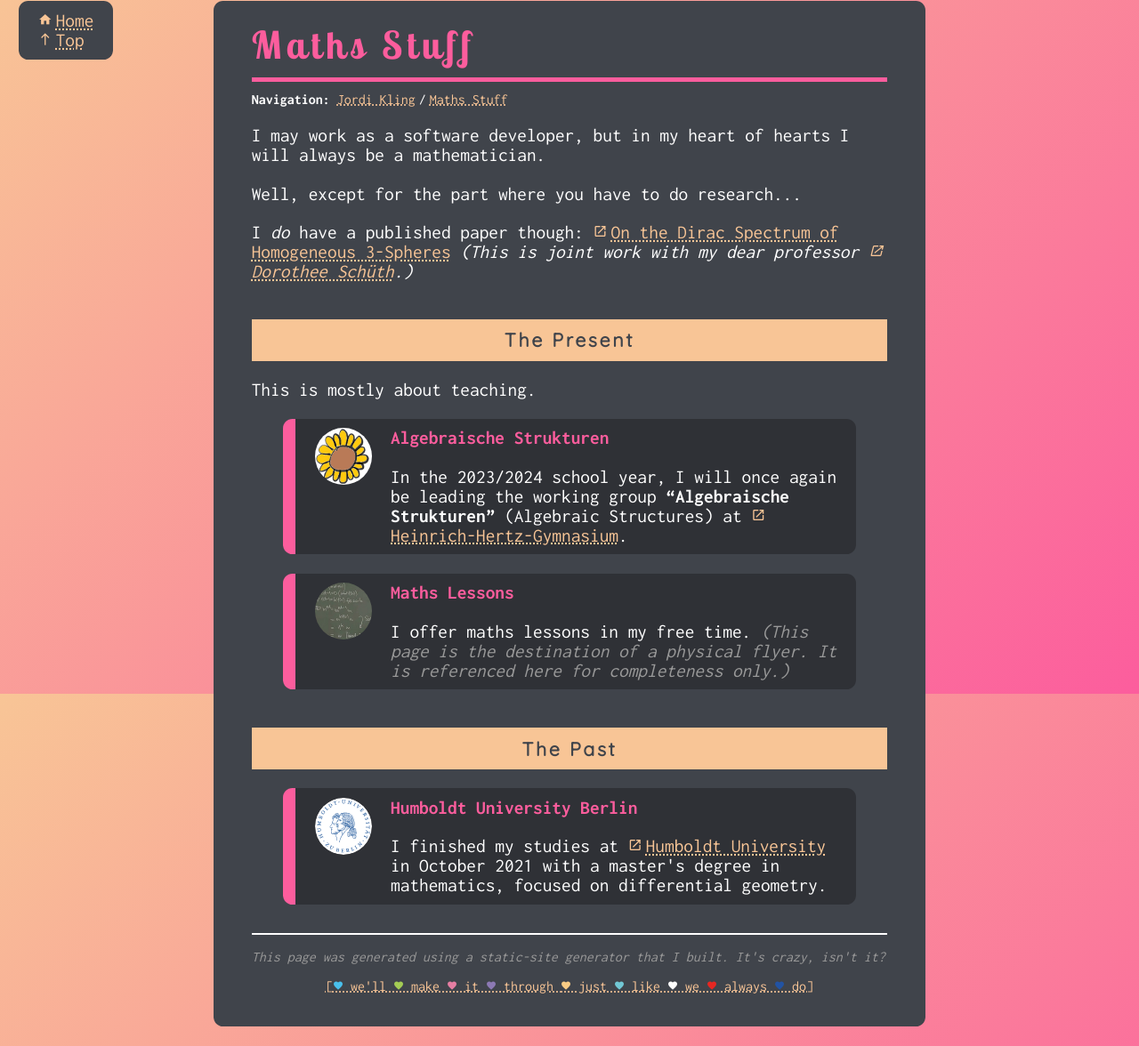
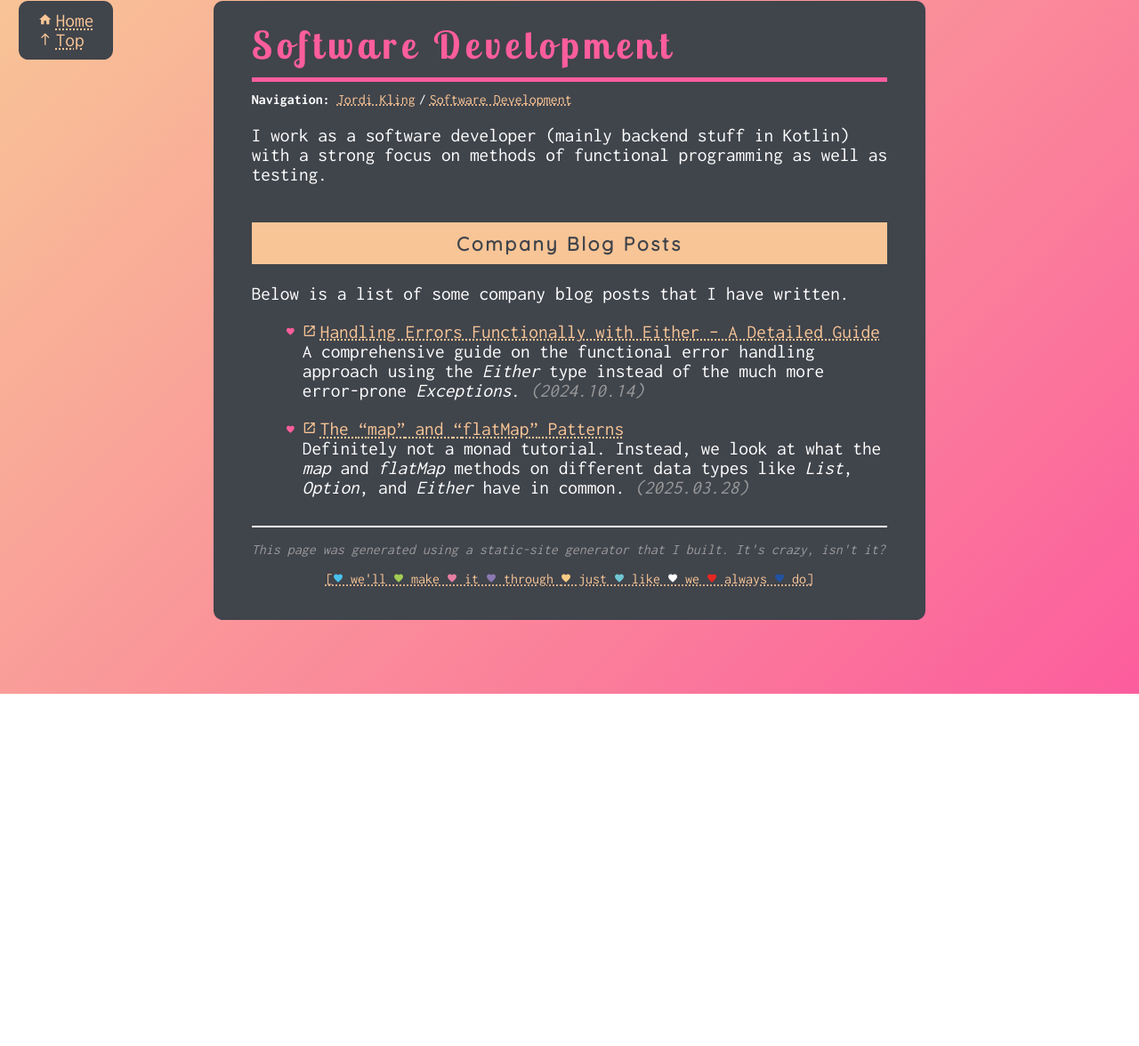
Before and after one commit to admiral-biscuit/admiral-biscuit.github.io, a plain HTML site: page dev/index.html in a window 1280 px wide. Shown: the part 20-1196 px from the top of the page at 89% size. After the commit the page ends 800 px from the top, so only its background shows below. Drawn offline with Linux system fonts and the light colour scheme.

Commit message:
added software development page, small changes

```diff
--- a/maths/index.html
+++ b/dev/index.html
@@ -2,7 +2,7 @@
 <html lang="en">
  <!--This site was built by a static-site generator that I wrote. The content of this file is generated.-->
  <head>
-  <title>JKL | Maths Stuff</title>
+  <title>JKL | Software Development</title>
   <meta name="viewport" content="width=device-width, initial-scale=1.0, user-scalable=no">
   <link href="/style.css" rel="stylesheet" type="text/css">
   <script type="text/javascript" src="/main.js"></script>
@@ -24,54 +24,26 @@
   </aside>
   <main>
    <header>
-    Maths Stuff
+    Software Development
    </header>
    <nav class="page-path">
-    <span><b>Navigation:</b></span><a href="/">Jordi Kling</a><span class="sep">/</span><a href="/maths">Maths Stuff</a><span class="sep">/</span>
+    <span><b>Navigation:</b></span><a href="/">Jordi Kling</a><span class="sep">/</span><a href="/dev">Software Development</a><span class="sep">/</span>
    </nav>
    <div style="margin-bottom: 1em;"></div>
-   <p>I may work as a software developer, but in my heart of hearts I will always be a mathematician.</p>
-   <p>Well, except for the part where you have to do research...</p>
-   <p>I <em>do</em> have a published paper though: <a href="https://link.springer.com/article/10.1007/s12220-022-00997-x" class="external-link">On the Dirac Spectrum of Homogeneous 3-Spheres</a> <em> (This is joint work with my dear professor <a href="https://www.math.hu-berlin.de/~schueth/" class="external-link">Dorothee Schüth</a>.) </em></p>
+   <p>I work as a software developer (mainly backend stuff in Kotlin) with a strong focus on methods of functional programming as well as testing.</p>
    <section>
     <header>
-     The Present
+     Company Blog Posts
     </header>
-    <p>This is mostly about teaching.</p>
-    <nav class="big-links">
-     <ul>
-      <li class="big-link" onclick="javascript:location.href=&quot;/maths/agas&quot;"><img alt="png" src="/resources/link-icons/sunflower.png" class="round">
-       <div>
-        <header>
-         Algebraische Strukturen
-        </header>
-        <p>In the 2023/2024 school year, I will once again be leading the working group <b><q>Algebraische Strukturen</q></b> (Algebraic Structures) at <a href="https://hhgym.de/" class="external-link">Heinrich-Hertz-Gymnasium</a>.</p>
-       </div></li>
-      <li class="big-link" onclick="javascript:location.href=&quot;/maths/nachhilfe&quot;"><img alt="png" src="/resources/link-icons/maths-teaching.png" class="round">
-       <div>
-        <header>
-         Maths Lessons
-        </header>
-        <p>I offer maths lessons in my free time. <span class="comment"> (This page is the destination of a physical flyer. It is referenced here for completeness only.) </span></p>
-       </div></li>
-     </ul>
-    </nav>
-   </section>
-   <section>
-    <header>
-     The Past
-    </header>
-    <nav class="big-links">
-     <ul>
-      <li class="big-link" onclick="javascript:location.href=&quot;/maths/hu&quot;"><img alt="svg" src="/resources/link-icons/logo_hu.svg" class="round">
-       <div>
-        <header>
-         Humboldt University Berlin
-        </header>
-        <p>I finished my studies at <a href="https://www.mathematik.hu-berlin.de/de/front-page" class="external-link">Humboldt University</a> in October 2021 with a master's degree in mathematics, focused on differential geometry.</p>
-       </div></li>
-     </ul>
-    </nav>
+    <p>Below is a list of some company blog posts that I have written.</p>
+    <p></p>
+    <ul>
+     <li style="margin-bottom: 1.0em;"><a href="https://blog.akquinet.de/2024/09/14/handling-errors-functionally-with-either/" class="external-link">Handling Errors Functionally with Either – A Detailed Guide</a><br>
+      A comprehensive guide on the functional error handling approach using the <em>Either</em> type instead of the much more error-prone <em>Exceptions</em>. <span class="comment">(2024.10.14)</span></li>
+     <li><a href="https://blog.akquinet.de/2025/02/28/the-map-and-flatmap-patterns/" class="external-link">The <q>map</q> and <q>flatMap</q> Patterns</a><br>
+      Definitely not a monad tutorial. Instead, we look at what the <em>map</em> and <em>flatMap</em> methods on different data types like <em>List</em>, <em>Option</em>, and <em>Either</em> have in common. <span class="comment">(2025.03.28)</span></li>
+    </ul>
+    <p></p>
    </section>
    <footer>
     <p class="comment">This page was generated using a static-site generator that I built. It's crazy, isn't it?</p>
```
Also changed, not shown: index.html (+7 -0 lines), maths/hu/index.html (+3 -3 lines), resources/link-icons/logo-hu.svg (renamed from resources/link-icons/logo_hu.svg), resources/link-icons/logo-kotlin.svg (added), 1 other file.
